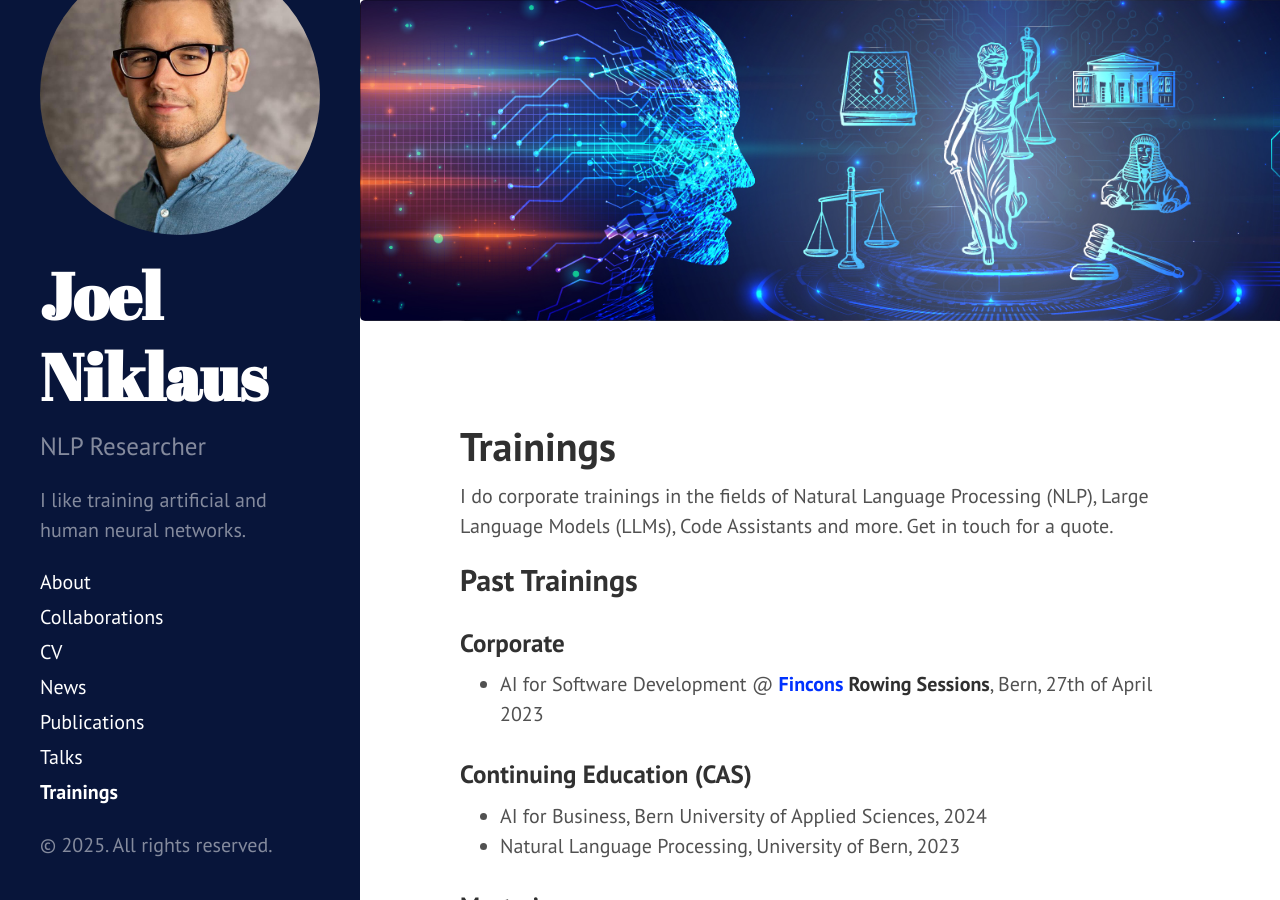
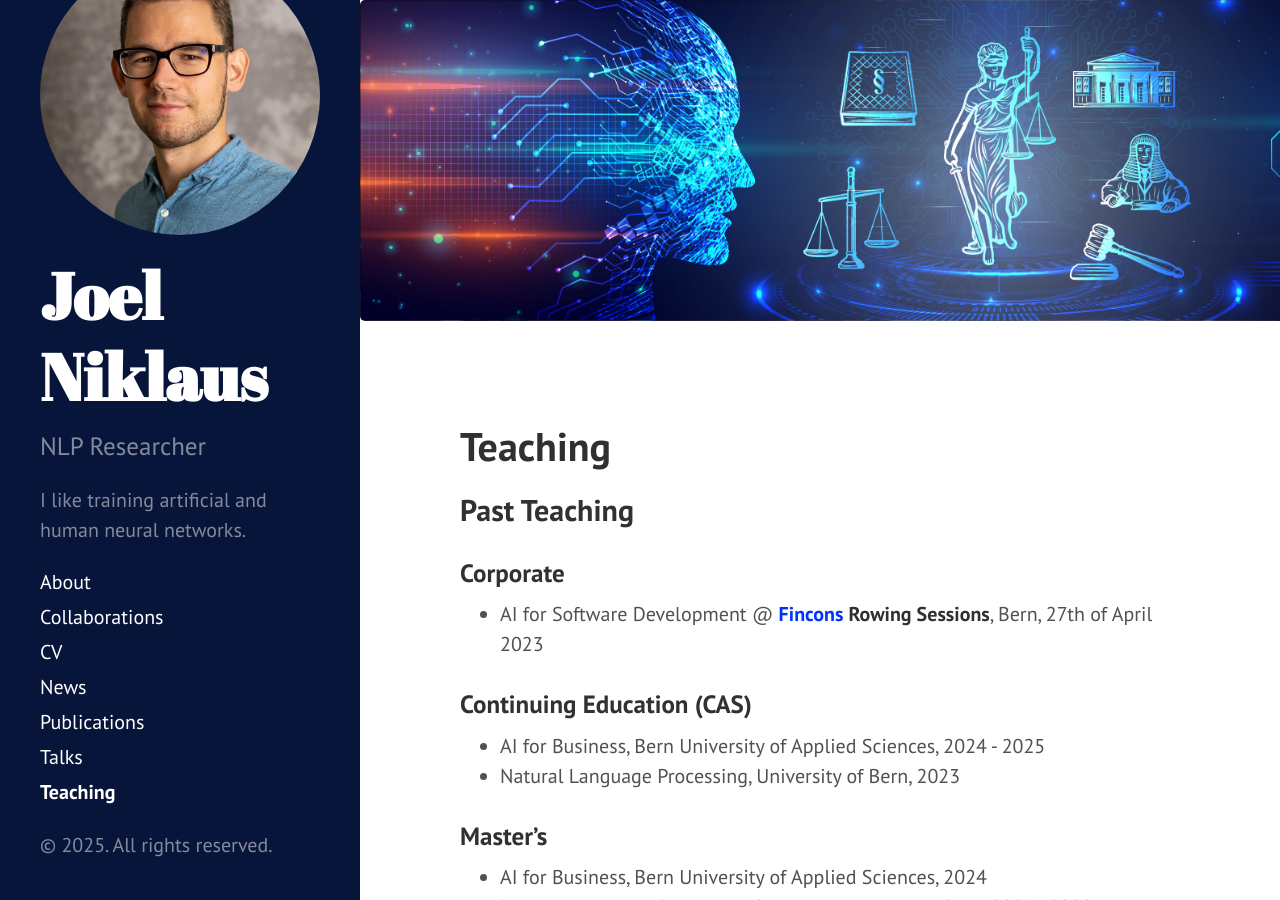
Before and after one commit to JoelNiklaus/joelniklaus.github.io, a Jekyll site: the page built from _pages/teaching.md, in a window 1280 px wide and 900 px high. Built offline with Jekyll 4.4.1, drawn with Linux system fonts in a browser that asks for light colours; a style sheet for code colours, icons or effects is not loaded; some of the changed text lies outside the part shown.

Commit message:
adapted teaching site
Signed-off-by: Joel Niklaus <me@joelniklaus.ch>

```diff
--- a/_pages/trainings.md
+++ b/_pages/teaching.md
@@ -1,12 +1,10 @@
 ---
 layout: page
-title: Trainings
+title: Teaching
 ---
 
-I do corporate trainings in the fields of Natural Language Processing (NLP), Large Language Models (LLMs), Code
-Assistants and more. Get in touch for a quote.
 
-## Past Trainings
+## Past Teaching
 
 ### Corporate
 
@@ -14,13 +12,14 @@ Assistants and more. Get in touch for a quote.
 
 ### Continuing Education (CAS)
 
-* AI for Business, Bern University of Applied Sciences, 2024
+* AI for Business, Bern University of Applied Sciences, 2024 - 2025
 * Natural Language Processing, University of Bern, 2023
 
 ### Master's
 
 * AI for Business, Bern University of Applied Sciences, 2024
 * Natural Language Processing Seminar, University of Bern, 2021 - 2022
+* Version Control Systems, University of Bern, 2020 - 2022
 * Programming Languages, University of Bern, 2021
 
 ### Bachelor's
```
